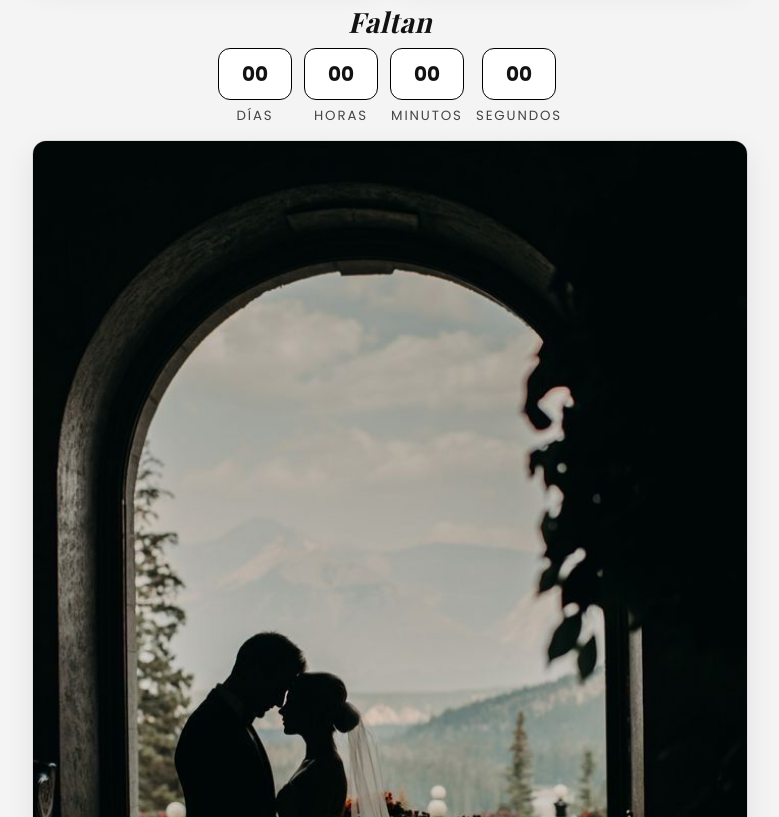
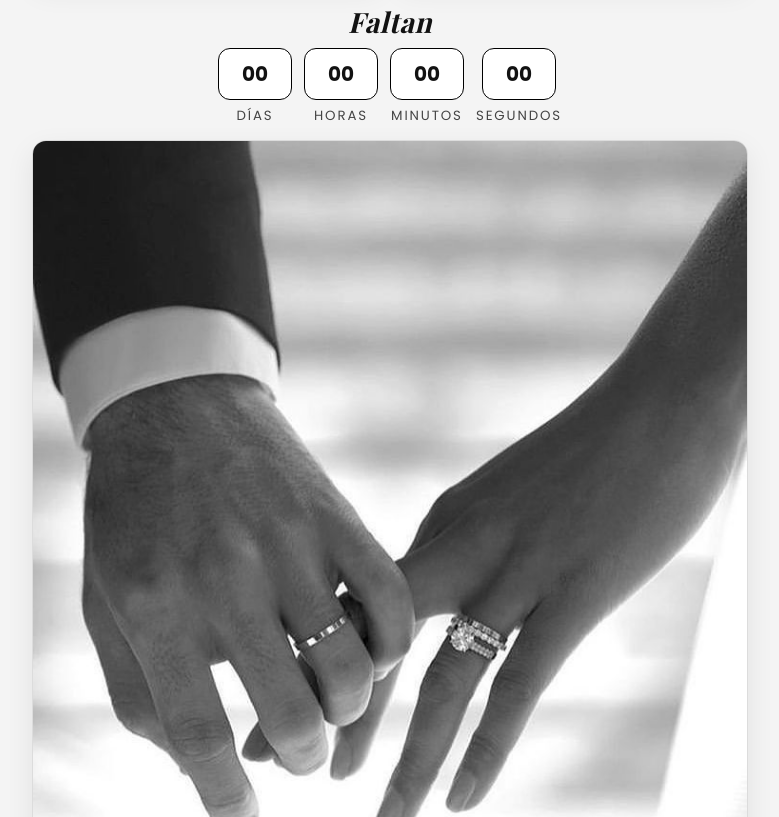
Before and after one commit to lauraac/boda, a plain HTML site: page index.html in a window 1280 px wide. Shown: the part 2863-3680 px from the top of the page, without its empty margins (250-1029 px from the left). Drawn offline with nearby package versions, Linux system fonts and the light colour scheme.

Commit message:
Versión inicial de invitación boda

```diff
--- a/index.html
+++ b/index.html
@@ -184,7 +184,7 @@
 
       <figure class="feature-photo">
         <!-- Otra foto grande (PNG) -->
-        <img src="/img/historia-2.png" alt="Foto de los novios 2">
+        <img src="/img/historia-1.png" alt="Foto de los novios 2">
       </figure>
 
       <div class="date-banner">
```
